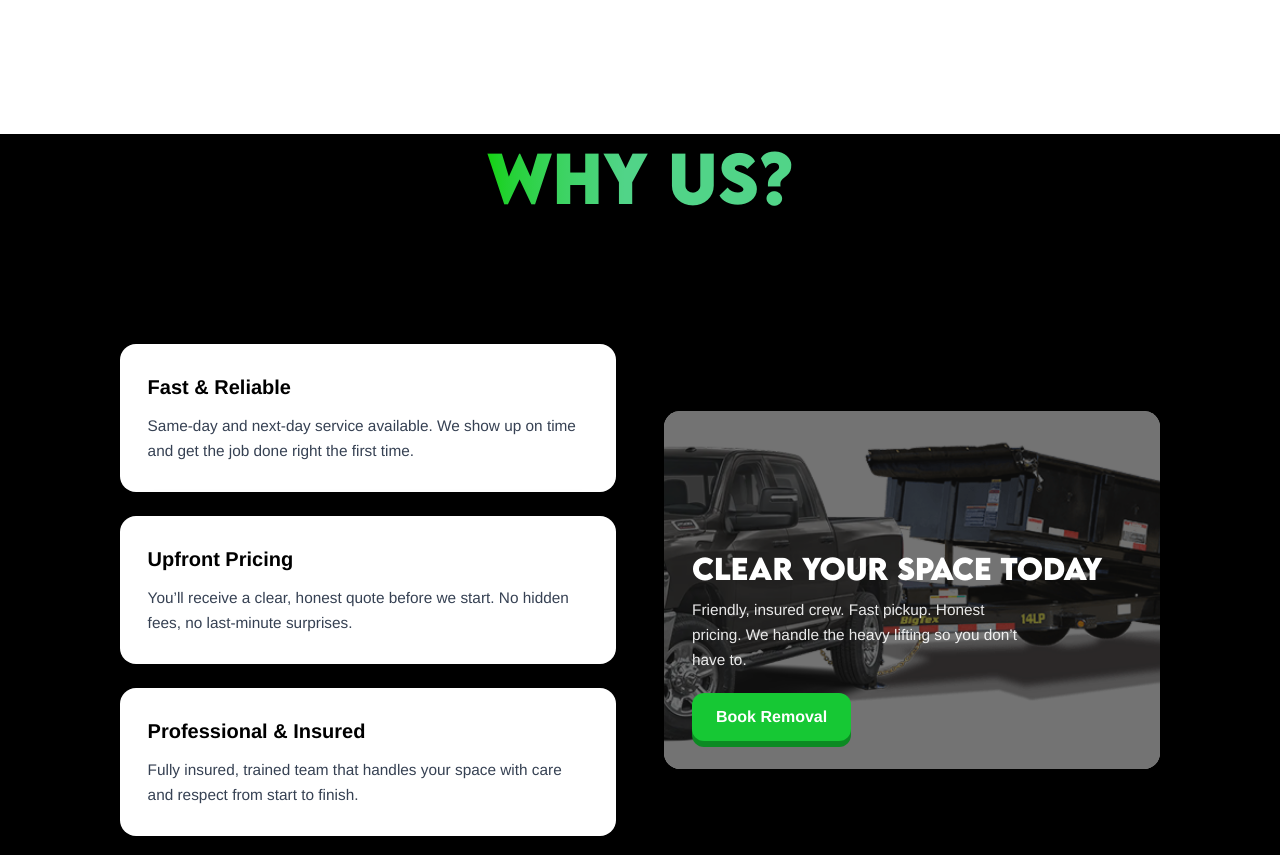
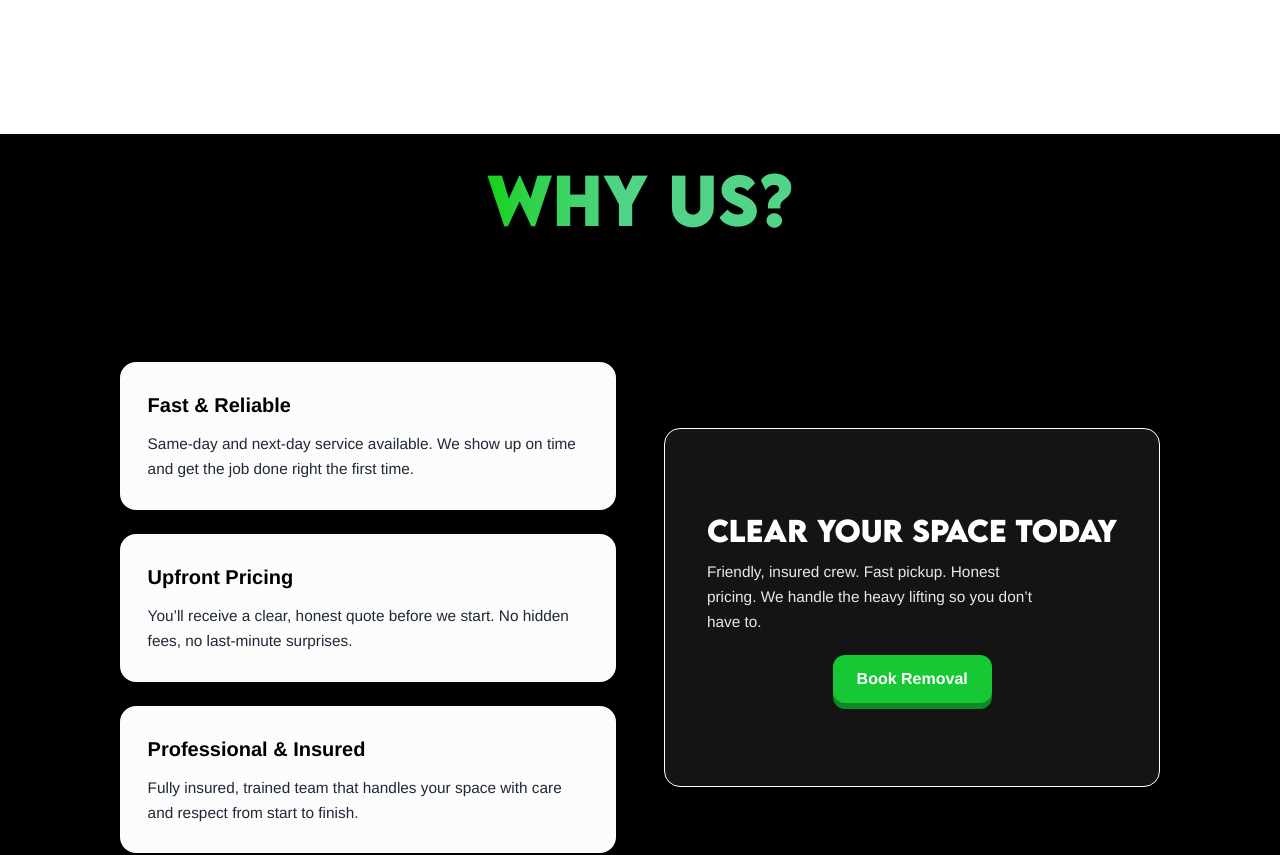
Before and after one commit to NikitaaOvramenko/TCS-Junk-Removal, a React (Vite) app in the folder TCS-Junk-Removal-Frontend/: page / in a window 1280 px wide. Shown: the part 1620-2475 px from the top of the page. Built offline with nearby package versions, Linux system fonts and the light colour scheme.

Commit message:
finished why us section

```diff
--- /dev/null
+++ b/TCS-Junk-Removal-Frontend/src/home-page/Reviews.tsx
@@ -0,0 +1,5 @@
+import Section from "../components/Section";
+
+export default function Reviews() {
+  return <Section></Section>;
+}
--- a/TCS-Junk-Removal-Frontend/src/home-page/WhyUs.tsx
+++ b/TCS-Junk-Removal-Frontend/src/home-page/WhyUs.tsx
@@ -1,7 +1,35 @@
 import Section from "../components/Section";
-import TruckTrailer from "../assets/images/Home-Images/truck_trailer.png";
+import { useGSAP } from "@gsap/react";
+import gsap from "gsap";
+import { ScrollTrigger } from "gsap/all";
+gsap.registerPlugin(ScrollTrigger);
 
 export default function WhyUs() {
+  useGSAP(() => {
+    gsap.from(".point", {
+      x: -100,
+      duration: 1,
+      ease: "back.out",
+      stagger: 0.1,
+      scrollTrigger: {
+        trigger: ".point",
+        start: "top bottom",
+        // toggleActions: "play pause resume reset",
+      },
+    });
+
+    gsap.from(".bigPoint", {
+      x: 100,
+      duration: 1,
+      ease: "back.out",
+      scrollTrigger: {
+        trigger: ".bigPoint",
+        start: "top bottom",
+        // toggleActions: "play pause resume reset",
+      },
+    });
+  }, []);
+
   const points = [
     {
       name: "Fast & Reliable",
@@ -19,8 +47,8 @@ export default function WhyUs() {
 
   return (
     <Section className="whyUs bg-black flex flex-col justify-center gap-8 overflow-x-clip px-4 md:px-8">
-      <div className="part1 flex justify-center items-center h-[10%]">
-        <h1 className="font-LemonMilk text-[clamp(1.2rem,6vw,64px)] bg-gradient-to-r from-[#14D10B] from-18 to-[#51D488] to-45% bg-clip-text text-transparent text-center">
+      <div className="part1 flex justify-center items-center h-[15%]">
+        <h1 className="font-LemonMilk text-[clamp(1.2rem,6vw,64px)] bg-gradient-to-r from-[#14D10B] from-18 to-[#51D488] to-45% bg-clip-text text-transparent text-center mt-4">
           Why Us?
         </h1>
       </div>
@@ -32,12 +60,12 @@ export default function WhyUs() {
             {points.map((point, i) => (
               <div
                 key={i}
-                className="bg-white w-[92%] sm:w-[80%] lg:w-[85%] rounded-2xl p-6 sm:p-7 shadow-[0_18px_40px_rgba(0,0,0,0.35)] flex flex-col gap-3"
+                className=" point bg-[#fcfcfc] w-[92%] sm:w-[80%] lg:w-[85%] rounded-2xl p-6 sm:p-7 shadow-[0_18px_40px_rgba(0,0,0,0.35)] flex flex-col gap-3"
               >
-                <h3 className="text-[clamp(1rem,1.6vw,1.25rem)] font-semibold text-black">
+                <h3 className="text-[clamp(1rem,1.6vw,1.25rem)] font-semibold #111827">
                   {point.name}
                 </h3>
-                <p className="text-[clamp(0.9rem,1.2vw,1rem)] text-gray-700 leading-relaxed">
+                <p className="text-[clamp(0.9rem,1.2vw,1rem)] text-[#1F2937] leading-relaxed">
                   {point.text}
                 </p>
               </div>
@@ -46,15 +74,8 @@ export default function WhyUs() {
 
           {/* RIGHT — VISUAL / CTA */}
           <div className="flex justify-center lg:justify-start">
-            <div className="relative w-[92%] sm:w-[80%] lg:w-[85%] h-[clamp(18rem,28vw,28rem)] rounded-2xl overflow-hidden bg-white shadow-[0_18px_40px_rgba(0,0,0,0.35)] flex items-end">
-              <img
-                src={TruckTrailer}
-                alt="TCS Junk Removal truck"
-                className="absolute inset-0 w-full h-full object-cover opacity-90 pointer-events-none"
-              />
-              <div className="absolute inset-0 bg-black/55" />
-
-              <div className="relative z-10 p-6 sm:p-7 text-white flex flex-col gap-3">
+            <div className=" bigPoint relative w-[92%]  sm:w-[80%] lg:w-[85%] h-[clamp(18rem,28vw,28rem)] rounded-2xl border-white border bg-[#ffffff14] shadow-[0_18px_40px_rgba(0,0,0,0.35)] flex items-center justify-center">
+              <div className=" z-10 p-6 sm:p-7 text-white flex flex-col justify-center  gap-3">
                 <p className="font-LemonMilk text-[clamp(1.1rem,2.2vw,1.8rem)] leading-tight">
                   Clear your space today
                 </p>
@@ -63,7 +84,7 @@ export default function WhyUs() {
                   the heavy lifting so you don’t have to.
                 </p>
 
-                <button className="mt-2 w-fit bg-[#16C834] text-white font-bold rounded-xl px-6 py-3 shadow-[0_6px_0_#0C8A23] hover:translate-y-[2px] hover:shadow-[0_4px_0_#0C8A23] transition-all">
+                <button className="mt-2 w-fit self-center bg-[#16C834] text-white font-bold rounded-xl px-6 py-3 shadow-[0_6px_0_#0C8A23] hover:translate-y-[2px] hover:shadow-[0_4px_0_#0C8A23] transition-all">
                   Book Removal
                 </button>
               </div>
--- a/TCS-Junk-Removal-Frontend/src/pages/HomePage.tsx
+++ b/TCS-Junk-Removal-Frontend/src/pages/HomePage.tsx
@@ -2,6 +2,7 @@ import Hero from "../home-page/Hero";
 import Gap from "../components/Gap";
 import Services from "../home-page/Services";
 import WhyUs from "../home-page/WhyUs";
+import Reviews from "../home-page/Reviews";
 export default function HomePage() {
   return (
     <main className="flex flex-col ">
@@ -10,6 +11,7 @@ export default function HomePage() {
         <Hero></Hero>
         <Services></Services>
         <WhyUs></WhyUs>
+        <Reviews></Reviews>
       </div>
     </main>
   );
```
